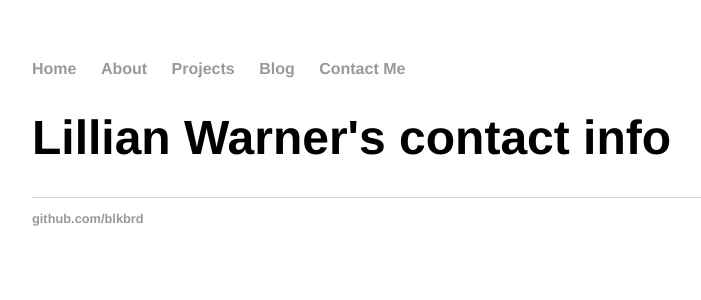
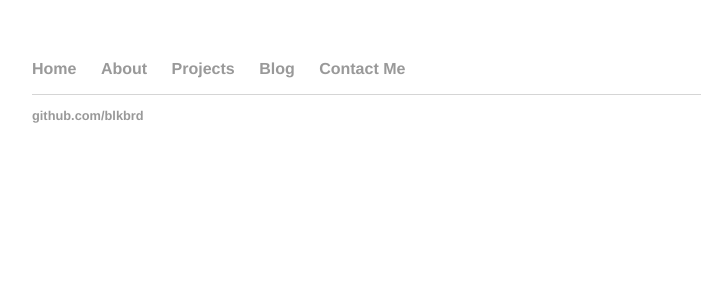
Before and after one commit to blkbrd/blkbrd.github.io, a Jekyll site: the page built from about/index.html, in a window 1280 px wide. Shown: the top 300 px of the page, without its empty margins (160-861 px from the left). Built offline with Jekyll 4.4.1, drawn with Linux system fonts in a browser that asks for light colours.

Commit message:
Update index.html

```diff
--- a/about/index.html
+++ b/about/index.html
@@ -1,7 +1,4 @@
 ---
 layout: default
-title: Lillian Warner's contact info
+title: Lillian test 1
 ---
-<h1>{{ page.title }}</h1>
-{% raw %}
-{% endraw %}
```
